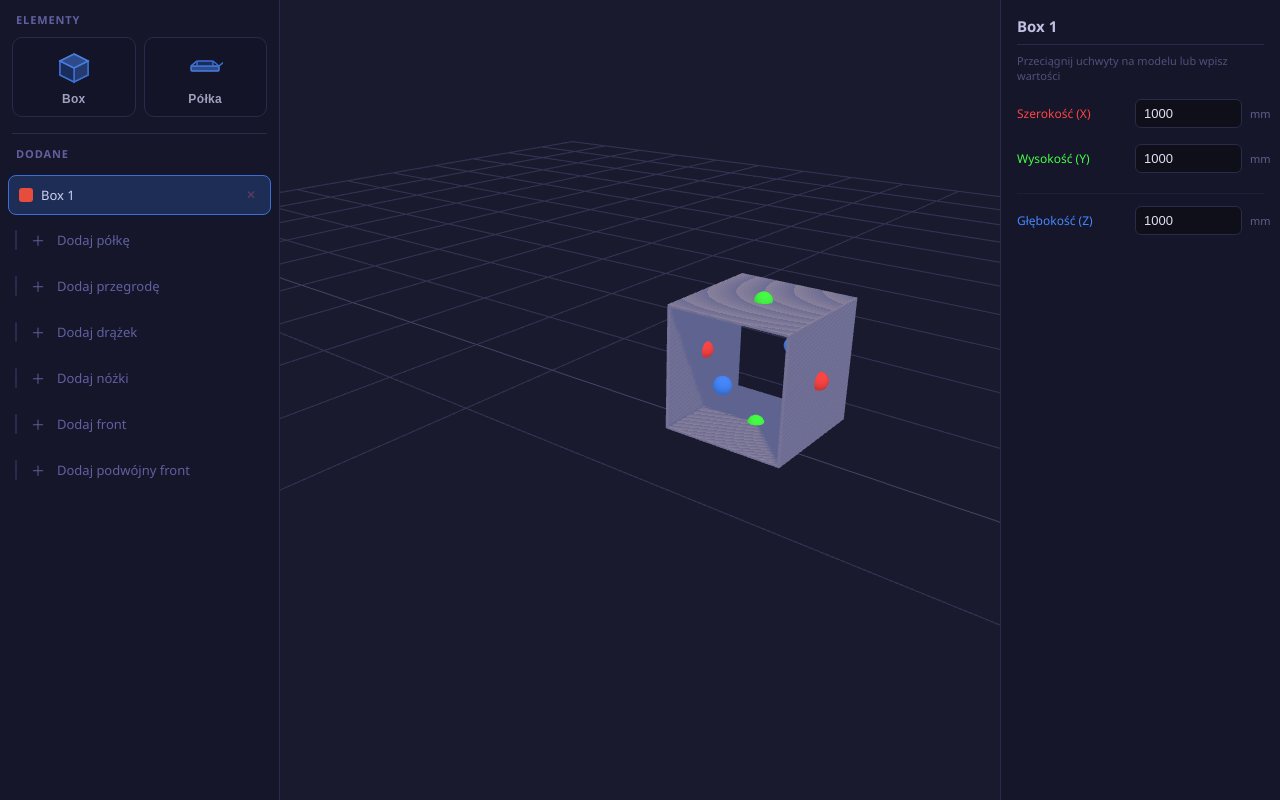
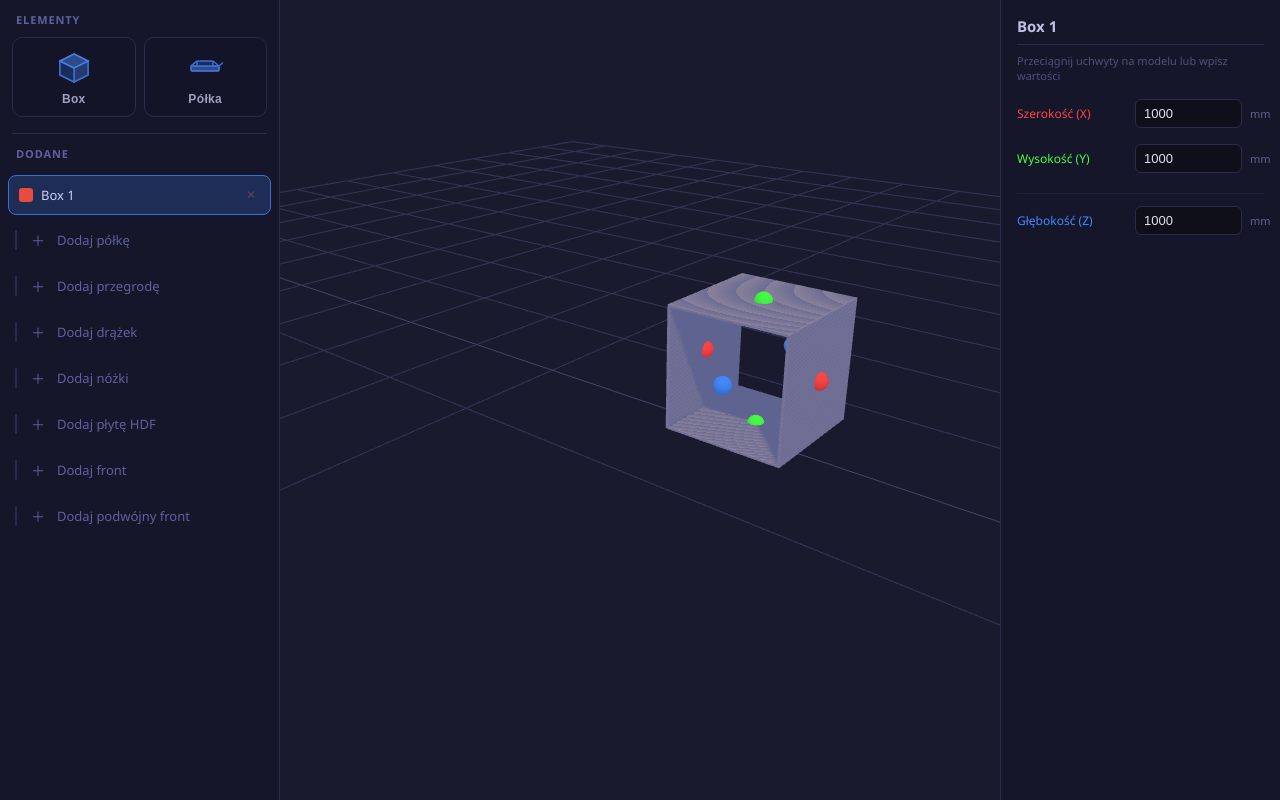
Before and after one commit to furnitureboardform/furniture-board-calculator-v2, a React (Vite) app: page / in a window 1280 px wide. Both pictures are taken after a click on the button "Box". Built offline with nearby package versions, Linux system fonts and the light colour scheme.

Commit message:
add plate hdf

```diff
--- a/src/App.tsx
+++ b/src/App.tsx
@@ -13,6 +13,7 @@ let dividerCounter = 1;
 let frontCounter = 1;
 let rodCounter = 1;
 let legCounter = 1;
+let hdfCounter = 1;
 
 // Snap / attach constants (must be declared before helpers that use them)
 const PANEL_T = 0.018; // panel thickness in metres (~18 mm); must match useThreeScene.ts
@@ -20,6 +21,25 @@ const SNAP_DIST = 0.05; // side-by-side wall snap tolerance (5 cm)
 const FRONT_INSET = 0.002; // 2 mm gap on each side between front panel and cabinet edge
 const LEG_CORNER_OFFSET = 0.03; // 30 mm inset from each cabinet edge to leg center
 const LEG_D = 0.04; // leg bounding-box side (2 × 20 mm radius)
+const HDF_T = 0.003; // HDF back panel thickness 3 mm
+const HDF_INSET = 0.002; // 2 mm inset on each side of the HDF panel
+
+// Computes position/dimensions of an HDF back panel bound to its cabinet.
+function computeHdfForCabinet(hdf: BoxElement, cab: BoxElement): BoxElement {
+  return {
+    ...hdf,
+    dimensions: {
+      width: Math.max(0.001, cab.dimensions.width - 2 * HDF_INSET),
+      height: Math.max(0.001, cab.dimensions.height - 2 * HDF_INSET),
+      depth: HDF_T,
+    },
+    position: {
+      x: cab.position.x,
+      y: cab.position.y + HDF_INSET,
+      z: cab.position.z - cab.dimensions.depth / 2 - HDF_T / 2,
+    },
+  };
+}
 
 // Computes position of one leg at its assigned corner, hanging below the cabinet floor.
 function computeLegForCabinet(leg: BoxElement, cab: BoxElement): BoxElement {
@@ -95,7 +115,7 @@ function computeYForBox(box: BoxElement, allElements: BoxElement[]): number {
   let maxTop = 0;
   for (const other of allElements) {
     if (other.id === box.id) continue;
-    if (other.type === 'shelf' || other.type === 'divider' || other.type === 'front' || other.type === 'rod' || other.type === 'leg') continue;
+    if (other.type === 'shelf' || other.type === 'divider' || other.type === 'front' || other.type === 'rod' || other.type === 'leg' || other.type === 'hdf') continue;
     if (getBoxStackOverlap(box, other)) {
       maxTop = Math.max(maxTop, other.position.y + other.dimensions.height);
     }
@@ -115,12 +135,12 @@ function recomputeAllY(elements: BoxElement[]): BoxElement[] {
   );
   for (const el of ordered) {
     const box = resultMap.get(el.id)!;
-    if (box.type === 'shelf' || box.type === 'divider' || box.type === 'front' || box.type === 'rod' || box.type === 'leg') continue; // preserve their Y
+    if (box.type === 'shelf' || box.type === 'divider' || box.type === 'front' || box.type === 'rod' || box.type === 'leg' || box.type === 'hdf') continue; // preserve their Y
     const elOriginalY = originalY.get(el.id) ?? 0;
     let maxTop = 0;
     for (const [id, other] of resultMap) {
       if (id === box.id) continue;
-      if (other.type === 'shelf' || other.type === 'divider' || other.type === 'front' || other.type === 'rod' || other.type === 'leg') continue;
+      if (other.type === 'shelf' || other.type === 'divider' || other.type === 'front' || other.type === 'rod' || other.type === 'leg' || other.type === 'hdf') continue;
       // Only stack on boxes that were originally below (or at same level as) this box
       if ((originalY.get(id) ?? 0) <= elOriginalY + 0.001) {
         if (getBoxStackOverlap(box, other)) {
@@ -158,6 +178,13 @@ function recomputeAllY(elements: BoxElement[]): BoxElement[] {
     if (el.type !== 'leg' || !el.cabinetId) continue;
     const cab = allSettled3.find((e) => e.id === el.cabinetId);
     if (cab) resultMap.set(el.id, computeLegForCabinet(el, cab));
+  }
+  // Recompute HDF back panel positions/dims based on updated cabinet positions
+  const allSettled4 = [...resultMap.values()];
+  for (const el of allSettled4) {
+    if (el.type !== 'hdf' || !el.cabinetId) continue;
+    const cab = allSettled4.find((e) => e.id === el.cabinetId);
+    if (cab) resultMap.set(el.id, computeHdfForCabinet(el, cab));
   }
   return elements.map((el) => resultMap.get(el.id)!);
 }
@@ -528,8 +555,8 @@ const App: React.FC = () => {
         );
         const movedAfter = afterMove.find((e) => e.id === id)!;
 
-        // Fronts and cabinet-bound rods/legs are always locked in XZ — block manual movement
-        if (movedEl.type === 'front' || (movedEl.type === 'rod' && movedEl.cabinetId) || (movedEl.type === 'leg' && movedEl.cabinetId)) return prev;
+        // Fronts, HDF and cabinet-bound rods/legs are always locked in XZ — block manual movement
+        if (movedEl.type === 'front' || movedEl.type === 'hdf' || (movedEl.type === 'rod' && movedEl.cabinetId) || (movedEl.type === 'leg' && movedEl.cabinetId)) return prev;
 
         if (movedEl.type === 'shelf' || movedEl.type === 'divider') {
           if (movedEl.cabinetId) {
@@ -623,7 +650,7 @@ const App: React.FC = () => {
           const fitted = fitCabinetToBelow(movedFinal, withFinalY);
           if (fitted !== movedFinal) {
             const withFitted = withFinalY.map((el) => (el.id === id ? fitted : el));
-            // Move bound elements and recompute fronts/legs for this cabinet
+          // Move bound elements and recompute fronts/hdf/legs for this cabinet
           const adx = fitted.position.x - movedEl.position.x;
           const ady = fitted.position.y - movedEl.position.y;
           const adz = fitted.position.z - movedEl.position.z;
@@ -631,12 +658,13 @@ const App: React.FC = () => {
             if (el.id === id) return el;
             if (el.cabinetId !== id) return el;
             if (el.type === 'front') return computeFrontForCabinet(el, fitted);
+            if (el.type === 'hdf') return computeHdfForCabinet(el, fitted);
               if (el.type === 'leg') return computeLegForCabinet(el, fitted);
               return { ...el, position: { x: el.position.x + adx, y: el.position.y + ady, z: el.position.z + adz } };
             });
           }
         }
-        // Move bound elements and recompute fronts/legs for the moved cabinet
+        // Move bound elements and recompute fronts/hdf/legs for the moved cabinet
         const movedFinal2 = withFinalY.find((e) => e.id === id)!;
         const adx = movedFinal2.position.x - movedEl.position.x;
         const ady = movedFinal2.position.y - movedEl.position.y;
@@ -645,6 +673,7 @@ const App: React.FC = () => {
           if (el.id === id) return el;
           if (el.cabinetId !== id) return el;
           if (el.type === 'front') return computeFrontForCabinet(el, movedFinal2);
+          if (el.type === 'hdf') return computeHdfForCabinet(el, movedFinal2);
           if (el.type === 'leg') return computeLegForCabinet(el, movedFinal2);
           return { ...el, position: { x: el.position.x + adx, y: el.position.y + ady, z: el.position.z + adz } };
         });
@@ -708,6 +737,7 @@ const App: React.FC = () => {
             if (e.id === id) return movedCab;
             if (e.cabinetId !== id) return e;
             if (e.type === 'front') return computeFrontForCabinet(e, movedCab);
+            if (e.type === 'hdf') return computeHdfForCabinet(e, movedCab);
             if (e.type === 'leg') return computeLegForCabinet(e, movedCab);
             return { ...e, position: { ...e.position, y: e.position.y + actualDy } };
           });
@@ -831,6 +861,7 @@ const App: React.FC = () => {
         if (e.id === cabinetId) return liftedCab;
         if (e.cabinetId !== cabinetId) return e;
         if (e.type === 'front') return computeFrontForCabinet(e, liftedCab);
+        if (e.type === 'hdf') return computeHdfForCabinet(e, liftedCab);
         return { ...e, position: { ...e.position, y: e.position.y + h } };
       });
       const legs = corners.map(({ corner, label }) =>
@@ -850,6 +881,25 @@ const App: React.FC = () => {
       );
       setSelectedId(cabinetId);
       return [...updatedPrev, ...legs];
+    });
+  }, []);
+
+  const handleAddHdfToCabinet = useCallback((cabinetId: string) => {
+    setElements((prev) => {
+      const cab = prev.find((e) => e.id === cabinetId);
+      if (!cab) return prev;
+      if (prev.some((e) => e.type === 'hdf' && e.cabinetId === cabinetId)) return prev;
+      const hdf: BoxElement = computeHdfForCabinet({
+        id: crypto.randomUUID(),
+        name: `HDF ${hdfCounter++}`,
+        type: 'hdf',
+        cabinetId,
+        dimensions: { width: 0, height: 0, depth: 0 },
+        position: { x: 0, y: 0, z: 0 },
+        color: cab.color,
+      }, cab);
+      setSelectedId(cabinetId);
+      return [...prev, hdf];
     });
   }, []);
 
@@ -952,6 +1002,7 @@ const App: React.FC = () => {
           onAddDoubleFrontToCabinet={handleAddDoubleFrontToCabinet}
           onAddRodToCabinet={handleAddRodToCabinet}
           onAddLegsToCabinet={handleAddLegsToCabinet}
+          onAddHdfToCabinet={handleAddHdfToCabinet}
           onDelete={handleDelete}
         />
       </aside>
--- a/src/ElementLibrary.tsx
+++ b/src/ElementLibrary.tsx
@@ -50,10 +50,11 @@ interface Props {
   onAddDoubleFrontToCabinet: (cabinetId: string) => void;
   onAddRodToCabinet: (cabinetId: string) => void;
   onAddLegsToCabinet: (cabinetId: string) => void;
+  onAddHdfToCabinet: (cabinetId: string) => void;
   onDelete: (id: string) => void;
 }
 
-const ElementLibrary: React.FC<Props> = ({ elements, selectedId, onSelect, onAdd, onAddShelfToCabinet, onAddDividerToCabinet, onAddFrontToCabinet, onAddDoubleFrontToCabinet, onAddRodToCabinet, onAddLegsToCabinet, onDelete }) => {
+const ElementLibrary: React.FC<Props> = ({ elements, selectedId, onSelect, onAdd, onAddShelfToCabinet, onAddDividerToCabinet, onAddFrontToCabinet, onAddDoubleFrontToCabinet, onAddRodToCabinet, onAddLegsToCabinet, onAddHdfToCabinet, onDelete }) => {
   const cabinets = elements.filter((e) => e.type === 'cabinet');
   const freeShelves = elements.filter((e) => (e.type === 'shelf' || e.type === 'rod') && !e.cabinetId);
 
@@ -146,6 +147,13 @@ const ElementLibrary: React.FC<Props> = ({ elements, selectedId, onSelect, onAdd
                       <span className="element-name" style={{ color: '#6060a0' }}>Dodaj nóżki</span>
                     </li>
                   )}
+                  {!elements.some((e) => e.type === 'hdf' && e.cabinetId === cab.id) && (
+                    <li className="element-item element-item--add" onClick={() => onAddHdfToCabinet(cab.id)}>
+                      <span className="element-indent-line" />
+                      <span className="element-add-icon">️＋</span>
+                      <span className="element-name" style={{ color: '#6060a0' }}>Dodaj płytę HDF</span>
+                    </li>
+                  )}
                   {!elements.some((e) => e.type === 'front' && e.cabinetId === cab.id) && (
                     <>
                       <li className="element-item element-item--add" onClick={() => onAddFrontToCabinet(cab.id)}>
--- a/src/types.ts
+++ b/src/types.ts
@@ -7,7 +7,7 @@ export interface BoxDimensions {
 export interface BoxElement {
   id: string;
   name: string;
-  type: 'cabinet' | 'shelf' | 'divider' | 'front' | 'rod' | 'leg';
+  type: 'cabinet' | 'shelf' | 'divider' | 'front' | 'rod' | 'leg' | 'hdf';
   cabinetId?: string; // if set, element is locked inside this cabinet
   frontSide?: 'left' | 'right'; // only for double-door fronts
   legCorner?: 'FL' | 'FR' | 'BL' | 'BR'; // only for legs: Front-Left, Front-Right, Back-Left, Back-Right
--- a/src/useThreeScene.ts
+++ b/src/useThreeScene.ts
@@ -222,6 +222,35 @@ export function useThreeScene(
     []
   );
 
+  const HDF_COLOR = new THREE.Color(0x5c4033); // dark brown for HDF hardboard
+
+  const rebuildHdf = useCallback(
+    (parent: THREE.Mesh, element: BoxElement, emissive: THREE.Color) => {
+      parent.children.slice().filter((c) => !c.userData.isHandle).forEach((c) => {
+        if (c instanceof THREE.Mesh) {
+          c.geometry.dispose();
+          (c.material as THREE.MeshStandardMaterial).dispose();
+        }
+        parent.remove(c);
+      });
+      const { width, height, depth } = element.dimensions;
+      const geo = new THREE.BoxGeometry(width, height, depth);
+      const mat = new THREE.MeshStandardMaterial({
+        color: HDF_COLOR,
+        emissive,
+        roughness: 0.6,
+        metalness: 0.05,
+        side: THREE.DoubleSide,
+      });
+      const panel = new THREE.Mesh(geo, mat);
+      panel.castShadow = true;
+      panel.receiveShadow = true;
+      panel.userData = { elementId: element.id };
+      parent.add(panel);
+    },
+    []
+  );
+
   const ROD_RADIUS = 0.0125; // 25 mm diameter wardrobe rail
 
   const rebuildRod = useCallback(
@@ -375,6 +404,7 @@ export function useThreeScene(
         if (element.type === 'shelf') rebuildShelf(mesh, element, color, emissive);
         else if (element.type === 'divider') rebuildDivider(mesh, element, color, emissive);
         else if (element.type === 'front') rebuildFront(mesh, element, emissive);
+        else if (element.type === 'hdf') rebuildHdf(mesh, element, emissive);
         else if (element.type === 'rod') rebuildRod(mesh, element, color, emissive);
         else if (element.type === 'leg') rebuildLeg(mesh, element, color, emissive);
         else rebuildPanels(mesh, element, color, emissive);
@@ -396,6 +426,7 @@ export function useThreeScene(
         if (element.type === 'shelf') rebuildShelf(mesh, element, color, emissive);
         else if (element.type === 'divider') rebuildDivider(mesh, element, color, emissive);
         else if (element.type === 'front') rebuildFront(mesh, element, emissive);
+        else if (element.type === 'hdf') rebuildHdf(mesh, element, emissive);
         else if (element.type === 'rod') rebuildRod(mesh, element, color, emissive);
         else if (element.type === 'leg') rebuildLeg(mesh, element, color, emissive);
         else rebuildPanels(mesh, element, color, emissive);
```
Lines whose indentation alone changed are shown as unchanged.
